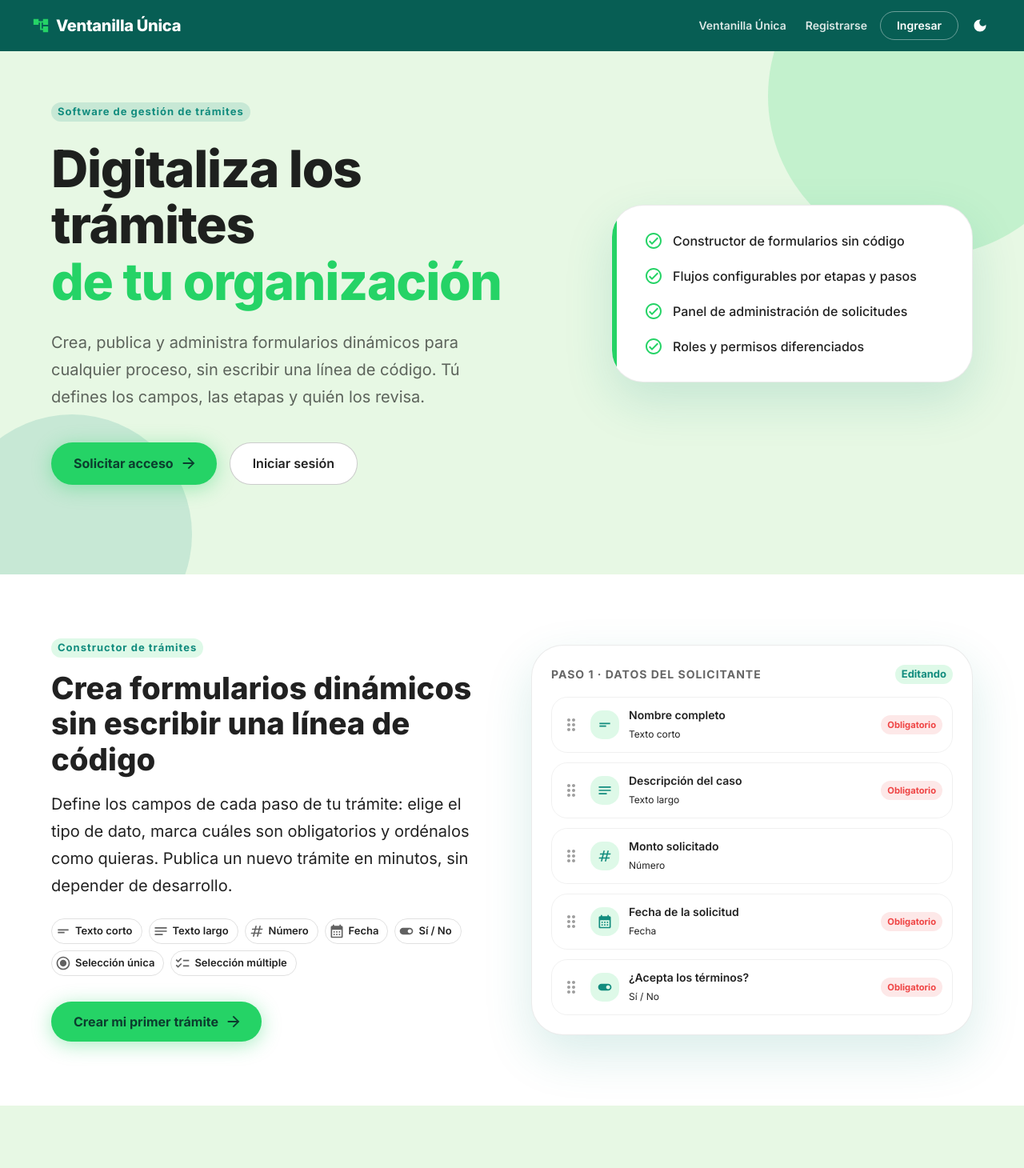
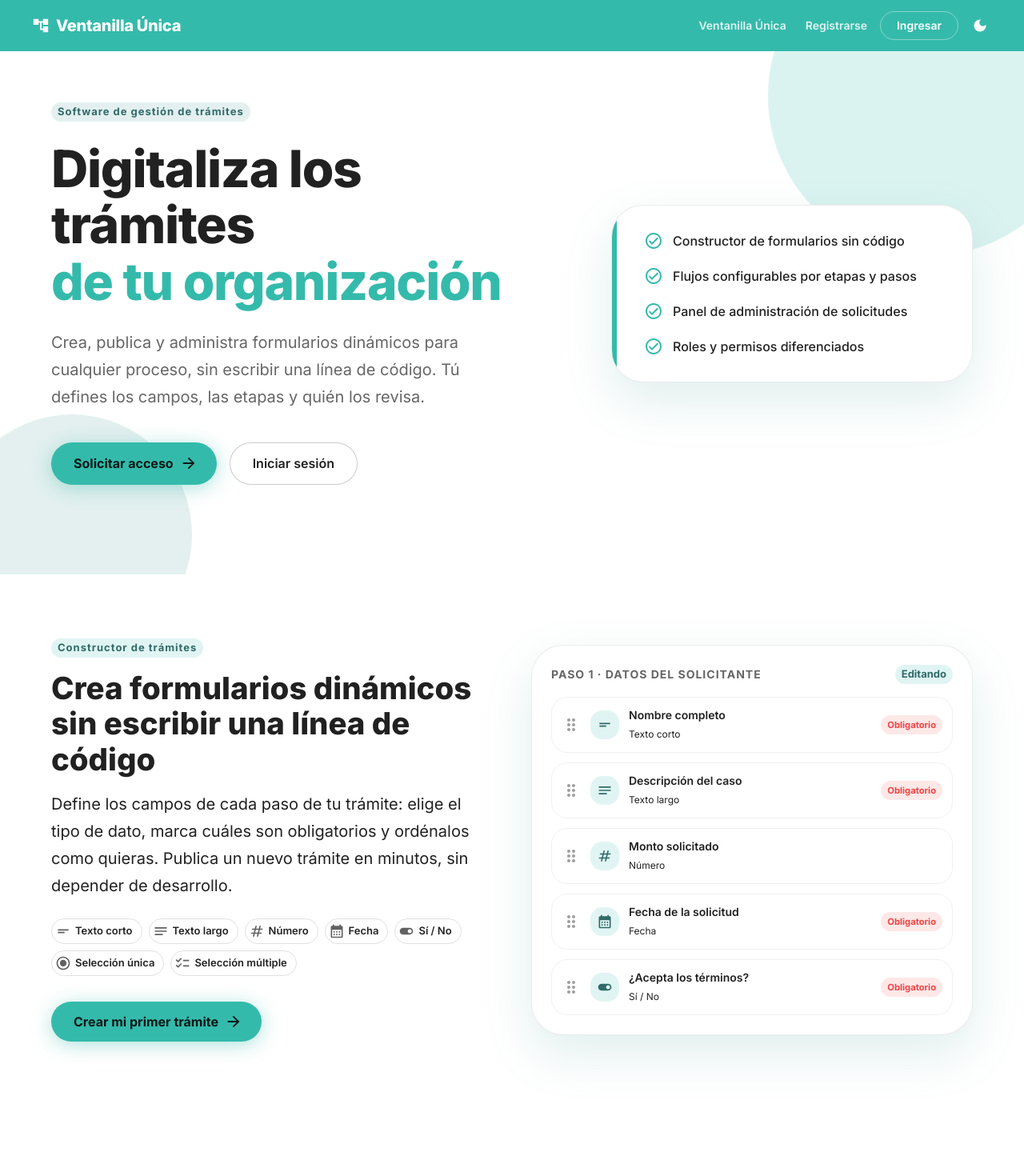
Before and after one commit to Andres12345-debug/VentanillaGeneral, a React (Create React App) app: page / in a window 1280 px wide. Shown: the top 1460 px of the page at 80% size. Built offline with nearby package versions, Linux system fonts and the light colour scheme; the HTML template or start-up script is replaced by a standard one.

Commit message:
fix: mejora en colores de la web

```diff
--- a/src/app/privado/admin/workflows/WorkflowDetalle.tsx
+++ b/src/app/privado/admin/workflows/WorkflowDetalle.tsx
@@ -5,6 +5,7 @@ import {
   Chip, CircularProgress, Button, List, ListItem, ListItemText, ListItemIcon,
   IconButton, Switch, FormControlLabel, Paper,
 } from '@mui/material';
+import { alpha } from '@mui/material/styles';
 import ExpandMoreIcon from '@mui/icons-material/ExpandMore';
 import AssignmentIcon from '@mui/icons-material/Assignment';
 import ListAltIcon from '@mui/icons-material/ListAlt';
@@ -303,7 +304,7 @@ const WorkflowDetalle: React.FC = () => {
           variant="outlined"
           sx={{
             p: 2.5, mb: 3, borderColor: 'primary.main',
-            bgcolor: (theme) => (theme.palette.mode === 'dark' ? 'rgba(37,211,102,0.08)' : 'rgba(37,211,102,0.06)'),
+            bgcolor: (theme) => alpha(theme.palette.primary.main, theme.palette.mode === 'dark' ? 0.08 : 0.06),
           }}
         >
           <Typography variant="subtitle1" sx={{ fontWeight: 700, mb: 1 }}>Guía rápida para armar tu workflow</Typography>
--- a/src/app/publico/paginas/Inicio.tsx
+++ b/src/app/publico/paginas/Inicio.tsx
@@ -3,6 +3,8 @@ import { useNavigate } from 'react-router-dom';
 import {
   Box, Typography, Button, Container, Grid, Paper, Chip, useTheme,
 } from '@mui/material';
+import { alpha } from '@mui/material/styles';
+import { TOKENS } from '../../../compartido/theme/ThemeContexto';
 import AccountTreeIcon from '@mui/icons-material/AccountTree';
 import AssignmentTurnedInIcon from '@mui/icons-material/AssignmentTurnedIn';
 import TrackChangesIcon from '@mui/icons-material/TrackChanges';
@@ -32,14 +34,14 @@ const pasos = [
     titulo: 'Diseña tu flujo',
     descripcion: 'Define las etapas y pasos que necesita tu trámite, tal como opera tu organización, sin depender de desarrollo.',
     icono: <AccountTreeIcon sx={{ fontSize: 32 }} />,
-    color: '#25D366',
+    color: TOKENS.tealBright,
   },
   {
     numero: '02',
     titulo: 'Configura los campos',
     descripcion: 'Añade campos dinámicos —texto, número, fecha, selección— y marca cuáles son obligatorios en cada paso.',
     icono: <TuneIcon sx={{ fontSize: 32 }} />,
-    color: '#0d9488',
+    color: TOKENS.tealMid,
   },
   {
     numero: '03',
@@ -59,12 +61,12 @@ const pasos = [
 
 const caracteristicas = [
   {
-    icono: <ChecklistIcon sx={{ fontSize: 40, color: '#25D366' }} />,
+    icono: <ChecklistIcon sx={{ fontSize: 40, color: TOKENS.tealBright }} />,
     titulo: 'Campos dinámicos sin código',
     descripcion: 'Arma cada formulario eligiendo el tipo de campo, si es obligatorio y en qué orden aparece. Publícalo en minutos.',
   },
   {
-    icono: <AccountTreeIcon sx={{ fontSize: 40, color: '#0d9488' }} />,
+    icono: <AccountTreeIcon sx={{ fontSize: 40, color: TOKENS.tealMid }} />,
     titulo: 'Flujos por etapas y pasos',
     descripcion: 'Modela procesos tan simples o complejos como los necesites, con etapas y pasos claramente definidos.',
   },
@@ -134,12 +136,12 @@ const Inicio: React.FC = () => {
         <Box sx={{
           position: 'absolute', top: -80, right: -80,
           width: 400, height: 400, borderRadius: '50%',
-          background: 'rgba(37,211,102,0.18)', pointerEvents: 'none',
+          background: (t) => alpha(t.palette.primary.main, 0.18), pointerEvents: 'none',
         }} />
         <Box sx={{
           position: 'absolute', bottom: -100, left: -60,
           width: 300, height: 300, borderRadius: '50%',
-          background: 'rgba(18,140,126,0.15)', pointerEvents: 'none',
+          background: (t) => alpha(t.palette.secondary.main, 0.15), pointerEvents: 'none',
         }} />
 
         <Container maxWidth="lg">
@@ -148,11 +150,11 @@ const Inicio: React.FC = () => {
               <Chip
                 label="Software de gestión de trámites"
                 size="small"
-                sx={{ bgcolor: 'rgba(18,140,126,0.15)', color: '#128C7E', mb: 3, fontWeight: 700, letterSpacing: 1 }}
+                sx={{ bgcolor: (t) => alpha(t.palette.secondary.main, 0.15), color: 'secondary.dark', mb: 3, fontWeight: 700, letterSpacing: 1 }}
               />
               <Typography variant="h1" sx={{ mb: 3 }}>
                 Digitaliza los trámites
-                <Box component="span" sx={{ display: 'block', color: '#25D366' }}>de tu organización</Box>
+                <Box component="span" sx={{ display: 'block', color: 'primary.main' }}>de tu organización</Box>
               </Typography>
               <Typography variant="h6" sx={{ color: 'text.secondary', fontWeight: 400, mb: 5, maxWidth: 560, lineHeight: 1.7 }}>
                 Crea, publica y administra formularios dinámicos para cualquier proceso, sin escribir una línea de código. Tú defines los campos, las etapas y quién los revisa.
@@ -160,14 +162,14 @@ const Inicio: React.FC = () => {
               <Box sx={{ display: 'flex', gap: 2, flexWrap: 'wrap' }}>
                 <Button
                   variant="contained"
+                  color="primary"
                   size="large"
                   endIcon={<ArrowForwardIcon />}
                   onClick={() => navigate('/prueba-gratis')}
                   sx={{
-                    bgcolor: '#25D366', color: '#0b3d2e', '&:hover': { bgcolor: '#1fb857' },
                     borderRadius: 999,
                     px: 3.5, py: 1.4, fontSize: '1rem', fontWeight: 700,
-                    boxShadow: '0 4px 24px rgba(37,211,102,0.4)',
+                    boxShadow: (t) => `0 4px 24px ${alpha(t.palette.primary.main, 0.4)}`,
                   }}
                 >
                   Solicitar acceso
@@ -180,7 +182,7 @@ const Inicio: React.FC = () => {
                     borderColor: 'rgba(0,0,0,0.2)', color: 'text.primary',
                     bgcolor: 'background.paper',
                     borderRadius: 999,
-                    '&:hover': { borderColor: '#25D366', bgcolor: 'background.paper' },
+                    '&:hover': { borderColor: 'primary.main', bgcolor: 'background.paper' },
                     px: 3.5, py: 1.4, fontSize: '1rem',
                   }}
                 >
@@ -200,11 +202,11 @@ const Inicio: React.FC = () => {
                   borderRadius: 4,
                   border: '1px solid',
                   borderColor: isDark ? 'rgba(255,255,255,0.1)' : 'rgba(0,0,0,0.08)',
-                  boxShadow: isDark ? '0 24px 60px rgba(0,0,0,0.45)' : '0 24px 60px rgba(18,140,126,0.16)',
+                  boxShadow: isDark ? '0 24px 60px rgba(0,0,0,0.45)' : `0 24px 60px ${alpha(theme.palette.secondary.main, 0.16)}`,
                   bgcolor: 'background.paper',
                 }}
               >
-                <Box sx={{ position: 'absolute', top: 0, left: 0, width: 6, height: '100%', bgcolor: '#25D366' }} />
+                <Box sx={{ position: 'absolute', top: 0, left: 0, width: 6, height: '100%', bgcolor: 'primary.main' }} />
                 <Box sx={{ display: 'flex', flexDirection: 'column', gap: 2.5 }}>
                   {[
                     'Constructor de formularios sin código',
@@ -213,7 +215,7 @@ const Inicio: React.FC = () => {
                     'Roles y permisos diferenciados',
                   ].map((item) => (
                     <Box key={item} sx={{ display: 'flex', alignItems: 'center', gap: 1.5 }}>
-                      <CheckCircleOutlinedIcon sx={{ color: '#25D366', flexShrink: 0 }} />
+                      <CheckCircleOutlinedIcon sx={{ color: 'primary.main', flexShrink: 0 }} />
                       <Typography sx={{ color: 'text.primary', fontWeight: 500 }}>{item}</Typography>
                     </Box>
                   ))}
@@ -233,7 +235,7 @@ const Inicio: React.FC = () => {
               <Chip
                 label="Constructor de trámites"
                 size="small"
-                sx={{ bgcolor: 'rgba(37,211,102,0.15)', color: '#128C7E', mb: 2, fontWeight: 700, letterSpacing: 1 }}
+                sx={{ bgcolor: (t) => alpha(t.palette.primary.main, 0.15), color: 'secondary.dark', mb: 2, fontWeight: 700, letterSpacing: 1 }}
               />
               <Typography variant="h3" sx={{ mb: 2 }}>
                 Crea formularios dinámicos sin escribir una línea de código
@@ -255,14 +257,14 @@ const Inicio: React.FC = () => {
               </Box>
               <Button
                 variant="contained"
+                color="primary"
                 size="large"
                 endIcon={<ArrowForwardIcon />}
                 onClick={() => navigate('/prueba-gratis')}
                 sx={{
-                  bgcolor: '#25D366', color: '#0b3d2e', '&:hover': { bgcolor: '#1fb857' },
                   borderRadius: 999,
                   px: 3.5, py: 1.4, fontSize: '1rem', fontWeight: 700,
-                  boxShadow: '0 4px 24px rgba(37,211,102,0.4)',
+                  boxShadow: (t) => `0 4px 24px ${alpha(t.palette.primary.main, 0.4)}`,
                 }}
               >
                 Crear mi primer trámite
@@ -276,14 +278,14 @@ const Inicio: React.FC = () => {
                   p: 3, borderRadius: 4,
                   border: '1px solid',
                   borderColor: isDark ? 'rgba(255,255,255,0.1)' : 'rgba(0,0,0,0.08)',
-                  boxShadow: isDark ? '0 24px 60px rgba(0,0,0,0.45)' : '0 24px 60px rgba(18,140,126,0.16)',
+                  boxShadow: isDark ? '0 24px 60px rgba(0,0,0,0.45)' : `0 24px 60px ${alpha(theme.palette.secondary.main, 0.16)}`,
                 }}
               >
                 <Box sx={{ display: 'flex', alignItems: 'center', justifyContent: 'space-between', mb: 2 }}>
                   <Typography variant="subtitle2" sx={{ fontWeight: 700, color: 'text.secondary', textTransform: 'uppercase', letterSpacing: 1 }}>
                     Paso 1 · Datos del solicitante
                   </Typography>
-                  <Chip label="Editando" size="small" sx={{ bgcolor: 'rgba(37,211,102,0.15)', color: '#128C7E', fontWeight: 700 }} />
+                  <Chip label="Editando" size="small" sx={{ bgcolor: (t) => alpha(t.palette.primary.main, 0.15), color: 'secondary.dark', fontWeight: 700 }} />
                 </Box>
                 <Box sx={{ display: 'flex', flexDirection: 'column', gap: 1.5 }}>
                   {camposEjemplo.map((campo) => (
@@ -299,7 +301,7 @@ const Inicio: React.FC = () => {
                       <Box
                         sx={{
                           width: 36, height: 36, borderRadius: 1.5, flexShrink: 0,
-                          bgcolor: 'rgba(37,211,102,0.15)', color: '#128C7E',
+                          bgcolor: (t) => alpha(t.palette.primary.main, 0.15), color: 'secondary.dark',
                           display: 'flex', alignItems: 'center', justifyContent: 'center',
                         }}
                       >
@@ -418,14 +420,14 @@ const Inicio: React.FC = () => {
               gap: 3,
               border: '1px solid',
               borderColor: isDark ? 'rgba(255,255,255,0.08)' : 'rgba(0,0,0,0.07)',
-              bgcolor: isDark ? 'rgba(37,211,102,0.06)' : 'rgba(37,211,102,0.08)',
+              bgcolor: (t) => alpha(t.palette.primary.main, isDark ? 0.06 : 0.08),
             }}
           >
             <Box sx={{ display: 'flex', alignItems: 'center', gap: 2 }}>
               <Box
                 sx={{
                   width: 52, height: 52, borderRadius: 2, flexShrink: 0,
-                  bgcolor: 'rgba(37,211,102,0.18)', color: '#128C7E',
+                  bgcolor: (t) => alpha(t.palette.primary.main, 0.18), color: 'secondary.dark',
                   display: 'flex', alignItems: 'center', justifyContent: 'center',
                 }}
               >
@@ -443,9 +445,9 @@ const Inicio: React.FC = () => {
               endIcon={<ArrowForwardIcon />}
               onClick={() => navigate('/ventanilla-unica')}
               sx={{
-                borderColor: '#25D366', color: '#128C7E', borderRadius: 999,
+                borderColor: 'primary.main', color: 'secondary.dark', borderRadius: 999,
                 px: 3, fontWeight: 700, whiteSpace: 'nowrap',
-                '&:hover': { borderColor: '#25D366', bgcolor: 'rgba(37,211,102,0.1)' },
+                '&:hover': { borderColor: 'primary.main', bgcolor: (t) => alpha(t.palette.primary.main, 0.1) },
               }}
             >
               Ir a la Ventanilla Única
@@ -457,7 +459,7 @@ const Inicio: React.FC = () => {
       {/* ── CTA FINAL ────────────────────────────────────────────────────── */}
       <Box
         sx={{
-          background: 'linear-gradient(135deg, #075E54 0%, #128C7E 100%)',
+          background: `linear-gradient(135deg, ${TOKENS.slateBlue} 0%, ${TOKENS.tealBright} 100%)`,
           color: 'white', py: { xs: 7, md: 10 }, px: 2, textAlign: 'center',
         }}
       >
@@ -471,11 +473,11 @@ const Inicio: React.FC = () => {
           <Box sx={{ display: 'flex', gap: 2, justifyContent: 'center', flexWrap: 'wrap' }}>
             <Button
               variant="contained"
+              color="primary"
               size="large"
               startIcon={<HowToRegIcon />}
               onClick={() => navigate('/prueba-gratis')}
               sx={{
-                bgcolor: '#25D366', color: '#0b3d2e', '&:hover': { bgcolor: '#1fb857' },
                 borderRadius: 999,
                 px: 4, py: 1.5, fontSize: '1rem', fontWeight: 700,
                 boxShadow: '0 4px 24px rgba(0,0,0,0.25)',
--- a/src/app/publico/paginas/Login.tsx
+++ b/src/app/publico/paginas/Login.tsx
@@ -58,7 +58,7 @@ const Login: React.FC = () => {
         footer={(
           <Typography variant="body2" color="text.secondary">
             ¿No tienes cuenta?{' '}
-            <Link component={RouterLink} to={rutaRegistro} state={{ from: rutaRetorno }} sx={{ color: '#128C7E', fontWeight: 700 }}>
+            <Link component={RouterLink} to={rutaRegistro} state={{ from: rutaRetorno }} sx={{ color: 'secondary.dark', fontWeight: 700 }}>
               Regístrate
             </Link>
           </Typography>
@@ -67,7 +67,7 @@ const Login: React.FC = () => {
         <Box component="form" onSubmit={handleSubmit} sx={{ display: 'flex', flexDirection: 'column', gap: 2.5 }}>
           <CampoTexto nombre="correoUsuario" etiqueta="Correo electrónico" tipo="email" valor={campos.correoUsuario} onChange={handleChange} error={errores.correoUsuario} />
           <CampoTexto nombre="claveAcceso" etiqueta="Contraseña" tipo="password" valor={campos.claveAcceso} onChange={handleChange} error={errores.claveAcceso} />
-          <Link component={RouterLink} to="/recuperar-password" sx={{ color: '#128C7E', fontWeight: 700, alignSelf: 'flex-end', fontSize: '0.875rem' }}>
+          <Link component={RouterLink} to="/recuperar-password" sx={{ color: 'secondary.dark', fontWeight: 700, alignSelf: 'flex-end', fontSize: '0.875rem' }}>
             ¿Olvidaste tu contraseña?
           </Link>
           <BotonPrincipal type="submit" cargando={cargando}>Ingresar</BotonPrincipal>
--- a/src/app/publico/paginas/PruebaGratis.tsx
+++ b/src/app/publico/paginas/PruebaGratis.tsx
@@ -78,7 +78,7 @@ const PruebaGratis: React.FC = () => {
         footer={(
           <Typography variant="body2" color="text.secondary">
             ¿Ya tienes cuenta?{' '}
-            <Link component={RouterLink} to="/login" sx={{ color: '#128C7E', fontWeight: 700 }}>
+            <Link component={RouterLink} to="/login" sx={{ color: 'secondary.dark', fontWeight: 700 }}>
               Inicia sesión
             </Link>
           </Typography>
--- a/src/app/publico/paginas/Registro.tsx
+++ b/src/app/publico/paginas/Registro.tsx
@@ -103,7 +103,7 @@ const Registro: React.FC = () => {
           </Alert>
           <Typography variant="body2" color="text.secondary">
             ¿Ya tienes cuenta?{' '}
-            <Link component={RouterLink} to="/login" sx={{ color: '#128C7E', fontWeight: 700 }}>
+            <Link component={RouterLink} to="/login" sx={{ color: 'secondary.dark', fontWeight: 700 }}>
               Inicia sesión
             </Link>
           </Typography>
@@ -122,7 +122,7 @@ const Registro: React.FC = () => {
         footer={(
           <Typography variant="body2" color="text.secondary">
             ¿Ya tienes cuenta?{' '}
-            <Link component={RouterLink} to="/login" sx={{ color: '#128C7E', fontWeight: 700 }}>
+            <Link component={RouterLink} to="/login" sx={{ color: 'secondary.dark', fontWeight: 700 }}>
               Inicia sesión
             </Link>
           </Typography>
--- a/src/compartido/nav/Nav.tsx
+++ b/src/compartido/nav/Nav.tsx
@@ -34,7 +34,7 @@ const Nav: React.FC = () => {
             to="/"
             sx={{ display: 'flex', alignItems: 'center', gap: 1, textDecoration: 'none', color: 'inherit' }}
           >
-            <AccountTreeIcon sx={{ color: '#25D366', fontSize: 22 }} />
+            <AccountTreeIcon sx={{ color: 'white', fontSize: 22 }} />
             <Typography variant="h6" sx={{ fontWeight: 800, letterSpacing: '-0.3px', color: 'white' }}>
               Ventanilla Única
             </Typography>
--- a/src/compartido/nav/Sidebar.tsx
+++ b/src/compartido/nav/Sidebar.tsx
@@ -142,7 +142,7 @@ const Sidebar: React.FC<SidebarProps> = ({ mobileOpen = false, onMobileClose })
                   }}
                 >
                   <ListItemIcon
-                    sx={{ color: active ? '#25D366' : 'rgba(255,255,255,0.7)', minWidth: 40 }}
+                    sx={{ color: active ? 'white' : 'rgba(255,255,255,0.7)', minWidth: 40 }}
                   >
                     {item.icon}
                   </ListItemIcon>
--- a/src/compartido/theme/ThemeContexto.tsx
+++ b/src/compartido/theme/ThemeContexto.tsx
@@ -12,7 +12,10 @@ import {
   PaletteMode,
 } from '@mui/material';
 
-// ─── Paleta WhatsApp ─────────────────────────────────────────────────────────
+// ─── Paleta de marca ─────────────────────────────────────────────────────────
+// Color predominante: tealBright (#34BAAB) — menú lateral e interfaz pública.
+// El resto de la paleta se deriva de la misma familia para mantenerla general
+// y reutilizable en toda la app (ver TOKENS más abajo).
 
 declare module '@mui/material/styles' {
   interface Palette {
@@ -23,14 +26,12 @@ declare module '@mui/material/styles' {
   }
 }
 
-const TOKENS = {
-  greenBright: '#25D366', // verde de acción WhatsApp (botones, CTA)
-  greenTeal: '#00A884', // verde-teal usado en modo oscuro
-  tealDark: '#128C7E', // verde-teal secundario
-  headerTeal: '#075E54', // verde oscuro de header/sidebar, fijo en ambos modos
-  mintLight: '#e7f8e4', // fondo claro tipo landing de WhatsApp
-  bgDark: '#0b141a', // fondo oscuro estilo WhatsApp
-  paperDark: '#182229', // superficie oscura
+export const TOKENS = {
+  tealBright: '#34BAAB', // color predominante: sidebar, CTAs, marca
+  tealMid: '#459A96', // secundario: acentos, hover, texto sobre chips
+  slateBlue: '#466067', // superficie oscura alterna / gradientes
+  plumDark: '#484450', // fondo base en modo oscuro
+  greyLight: '#C4C8C5', // fondos y bordes neutros en modo claro
 };
 
 // ─── Contexto ────────────────────────────────────────────────────────────────
@@ -105,18 +106,17 @@ export const ThemeContextProvider: React.FC<Props> = ({ children }) => {
         palette: {
           mode,
           primary: {
-            main: mode === 'light' ? TOKENS.greenBright : TOKENS.greenTeal,
-            contrastText: mode === 'light' ? '#0b3d2e' : '#ffffff',
+            main: TOKENS.tealBright,
           },
           secondary: {
-            main: mode === 'light' ? TOKENS.tealDark : TOKENS.greenBright,
+            main: TOKENS.tealMid,
           },
           background: {
-            default: mode === 'light' ? TOKENS.mintLight : TOKENS.bgDark,
-            paper: mode === 'light' ? '#ffffff' : TOKENS.paperDark,
+            default: mode === 'light' ? '#ffffff' : TOKENS.plumDark,
+            paper: mode === 'light' ? '#ffffff' : TOKENS.slateBlue,
           },
           sidebar: {
-            main: TOKENS.headerTeal,
+            main: TOKENS.tealBright,
             contrastText: '#ffffff',
           },
         },
--- a/src/compartido/ui/TablaDatos.tsx
+++ b/src/compartido/ui/TablaDatos.tsx
@@ -3,6 +3,7 @@ import {
   Box, CircularProgress, Paper, Table, TableBody, TableCell,
   TableContainer, TableHead, TableRow, useTheme,
 } from '@mui/material';
+import { alpha } from '@mui/material/styles';
 
 export interface ColumnaTabla<T> {
   id: string;
@@ -65,7 +66,7 @@ function TablaDatos<T>({
                 textTransform: 'uppercase',
                 letterSpacing: '0.03em',
                 color: 'text.secondary',
-                bgcolor: isDark ? 'rgba(255,255,255,0.04)' : 'rgba(18,140,126,0.06)',
+                bgcolor: isDark ? 'rgba(255,255,255,0.04)' : alpha(theme.palette.secondary.main, 0.06),
                 borderBottom: '1px solid',
                 borderColor: bordeColor,
               },
```
Also changed, not shown: src/app/publico/paginas/VentanillaUnica.tsx (+15 -13 lines), src/compartido/ui/FormCard.tsx (+4 -3 lines), .claude/settings.json.
